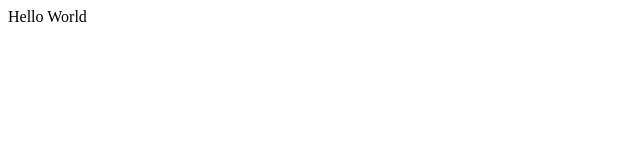
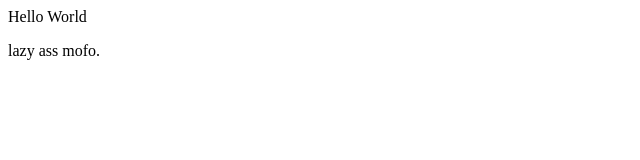
Before and after one commit to jacklin213/kpopinfo, a plain HTML site: page index.html in a window 1280 px wide. Shown: the full height of the page, 0-640 px from the left. Drawn offline with Linux system fonts and the light colour scheme.

Commit message:
test.html

```diff
--- a/index.html
+++ b/index.html
@@ -5,5 +5,6 @@
 </head>
 <body>
 Hello World
+<p>lazy ass mofo.</p>
 </body>
 </html>
```
